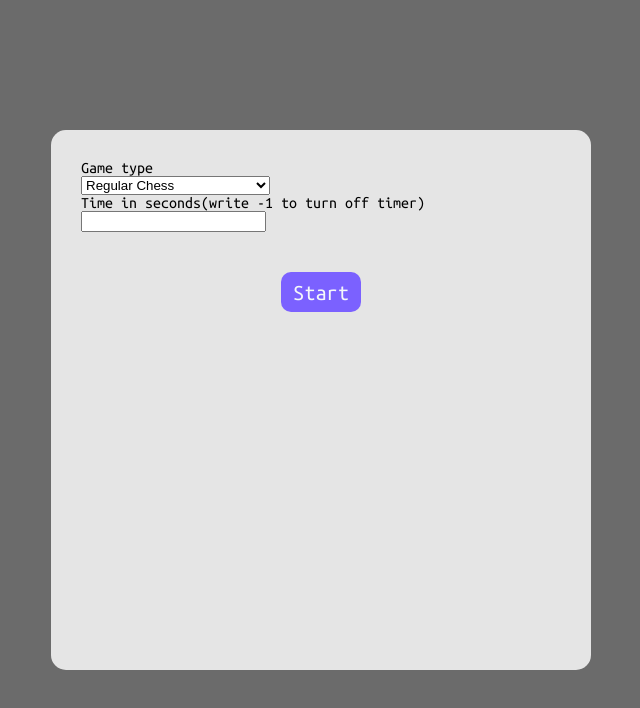
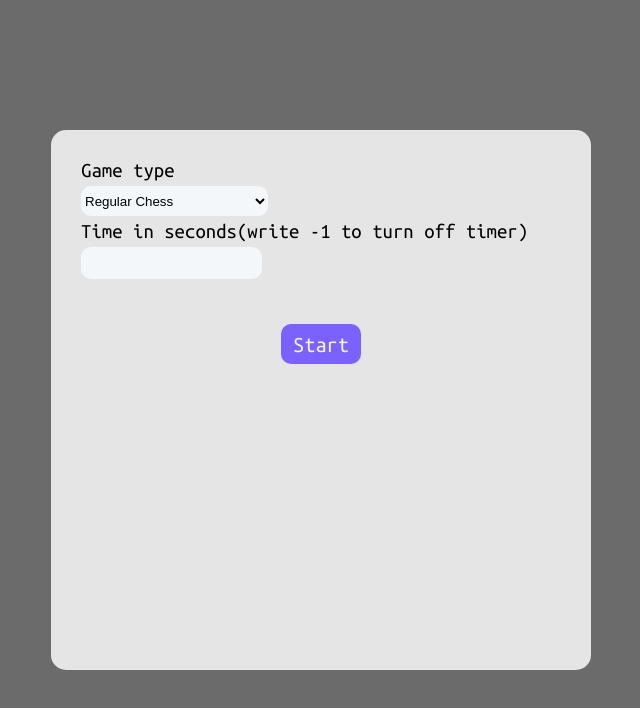
Before and after one commit to VardanHeroic/chess_new, a React (Create React App) app: page / in a window 1280 px wide. Shown: the top 708 px of the page, without its empty margins (319-959 px from the left). Built offline with nearby package versions, Linux system fonts and the light colour scheme.

Commit message:
fixed pawn checkdirections,knight checkdirections,king checkdirections

```diff
--- a/src/App.css
+++ b/src/App.css
@@ -228,6 +228,22 @@ body{
     padding: 6px 0;
 }
 
+.begin-select{
+    background:  #f4f7fa;
+    border: none;
+    border-radius: 10px;
+    height: 30px;
+    margin: 5px 0;
+}
+
+.modal-box label{
+    font-size: 1.3em;
+}
+
+.begin-select option{
+    background-color: #7b61ff
+}
+
 @media all and (max-width: 720px){
     .game{
         margin: 0;
--- a/src/BeginModal.jsx
+++ b/src/BeginModal.jsx
@@ -3,28 +3,28 @@ import { useDispatch } from "react-redux"
 import { actions as matrixActions } from './store/matrixSlice';
 
 const BeginModal = () => {
-    const [animation,setAnimation] = useState('')
-    const [time,setTime] = useState(-1)
-    const [is960,setIs960] = useState(0)
+    const [animation, setAnimation] = useState('')
+    const [time, setTime] = useState(-1)
+    const [is960, setIs960] = useState(0)
     const dispatch = useDispatch()
     function start() {
-        dispatch(matrixActions.initMatrix([time,is960]))
-        setTimeout(() => dispatch(matrixActions.setStatus('none')),500)
+        dispatch(matrixActions.initMatrix([time, is960]))
+        setTimeout(() => dispatch(matrixActions.setStatus('none')), 500)
         setAnimation('reverse')
 
     }
 
     return (
-        <div className={ 'modal-bg' + ' '  +  animation  }>
+        <div className={'modal-bg' + ' ' + animation}>
             <div className="modal-box">
-            <label htmlFor="">Game type</label><br />
-            <select name="" id="" onInput={e => setIs960(+e.target.value)}>
-                <option value="0">Regular Chess</option>
-                <option value="1">Fischer Random(Chess960)</option>
-            </select><br />
-            <label htmlFor="">Time in seconds(write -1 to turn off timer)</label>
-            <input type="number" name="" id="" onInput={e => setTime(+e.target.value)}/>
-            <button onClick={start} className={"reset"}>Start</button>
+                <label htmlFor="">Game type</label><br />
+                <select name="" className="begin-select" onInput={e => setIs960(+e.target.value)}>
+                    <option value="0">Regular Chess</option>
+                    <option value="1">Fischer Random(Chess960)</option>
+                </select><br />
+                <label >Time in seconds(write -1 to turn off timer)</label><br />
+                <input max="7200" type="number" name="" className="begin-select" onInput={e => setTime(+e.target.value)} />
+                <button onClick={start} className={"reset"}>Start</button>
             </div>
         </div>
     )
--- a/src/Board.jsx
+++ b/src/Board.jsx
@@ -1,6 +1,5 @@
 import React, { Component } from 'react'
 import { connect } from 'react-redux'
-import { actions as matrixActions } from './store/matrixSlice'
 import Cell from './Cell'
 import Knight from './Knight'
 import Step from './Step'
@@ -25,10 +24,6 @@ class Board extends Component {
             "Queen": Queen,
         }
     }
-
-    // componentDidMount() {
-    //     this.props.initMatrix()
-    // }
 
     move(props) {
         if(!(props.status === 'none' || props.status === 'check')){
--- a/src/King.jsx
+++ b/src/King.jsx
@@ -30,7 +30,7 @@ class King extends Component {
             row.forEach((cell, cellY) => {
                 pseudoDirections.forEach(cord => {
                     if (cord.x === cellX && cord.y === cellY) {
-                        directions.push(cell)
+                        directions.push({x: cell.x,y: cell.y})
                     }
                 })
             })
@@ -38,7 +38,7 @@ class King extends Component {
 
         props.matrix.forEach((row, cellX) => {
             row.forEach((cell, cellY) => {
-                if (!(cell.fig?.color === props.color) && directions.includes(cell)) {
+                if (!(cell.fig?.color === props.color) && directions.some(directionCell => directionCell.x*10+directionCell.y === cell.x*10+cell.y)) {
                     attackedCells.push(cell)
                 }
             })
@@ -46,7 +46,7 @@ class King extends Component {
 
         props.matrix.forEach((row, cellX) => {
             row.forEach((cell, cellY) => {
-                if (directions.includes(cell) && (!cell.fig || attackedCells.includes(cell))) {
+                if (directions.some(directionCell => directionCell.x*10+directionCell.y === cell.x*10+cell.y) && (!cell.fig || attackedCells.includes(cell))) {
                     freeCells.push({ x: cell.x, y: cell.y })
                 }
             })
--- a/src/Knight.jsx
+++ b/src/Knight.jsx
@@ -34,7 +34,7 @@ class Knight extends Component {
             row.forEach((cell) => {
                 pseudoDirections.forEach(cord => {
                     if (cord.x === cell.x && cord.y === cell.y) {
-                        directions.push(cell)
+                        directions.push({x: cell.x,y: cell.y})
                     }
                 })
             })
@@ -42,7 +42,7 @@ class Knight extends Component {
 
         props.matrix.forEach((row) => {
             row.forEach((cell) => {
-                if ((cell.fig?.color !== props.color) && directions.includes(cell)) {
+                if ((cell.fig?.color !== props.color) && directions.some(directionCell => directionCell.x*10+directionCell.y === cell.x*10+cell.y)) {
                     attackedCells.push(cell)
 
                 }
@@ -53,7 +53,7 @@ class Knight extends Component {
             row.forEach((cell) => {
                 props.checkRay.forEach(checkRayCell => {
                     if (
-                        directions.includes(cell) &&
+                        directions.some(directionCell => directionCell.x*10+directionCell.y === cell.x*10+cell.y) &&
                         (attackedCells.includes(cell) || !cell.fig) &&
                         (
                             props.status !== 'check' ||
--- a/src/Pawn.jsx
+++ b/src/Pawn.jsx
@@ -59,7 +59,7 @@ class Pawn extends Component {
 
                 }
 
-                if (moveDirections.includes(cell)) {
+                if (moveDirections.some(movecell => movecell.x*10+movecell.y === cell.x*10+cell.y)) {
                     if (cell.fig && cell.fig.name !== 'Step') {
                         blockCells.push(cell)
                     }
@@ -103,7 +103,7 @@ class Pawn extends Component {
                                 (!cell.fig || cell.fig.name === 'Step')
                             ) || (
                                 cell.fig &&
-                                attackedCells.includes(cell) &&
+                                attackedCells.some(attackedCell => attackedCell.x*10+attackedCell.y === cell.x*10+cell.y) &&
                                 (props.status !== 'check' || props.checkInitator.x * 10 + props.checkInitator.y === cell.x * 10 + cell.y)
                             )
                         ) &&
@@ -137,7 +137,6 @@ class Pawn extends Component {
                 freeCells = freeCells.filter(freeCell => pin.some(pinCell => pinCell.x === freeCell.x && pinCell.y === freeCell.y))
             }
         })
-
         return { freeCells: freeCells, checkDirections: attackDirections }
     }
 
--- a/src/store/store.js
+++ b/src/store/store.js
@@ -11,6 +11,6 @@ export const store = configureStore({
         immutableCheck: false,
         serializableCheck: false,
 
-    }).concat([componentActionTrackerMiddleware]),
+    }).concat([logger,componentActionTrackerMiddleware]),
 
 });
```
